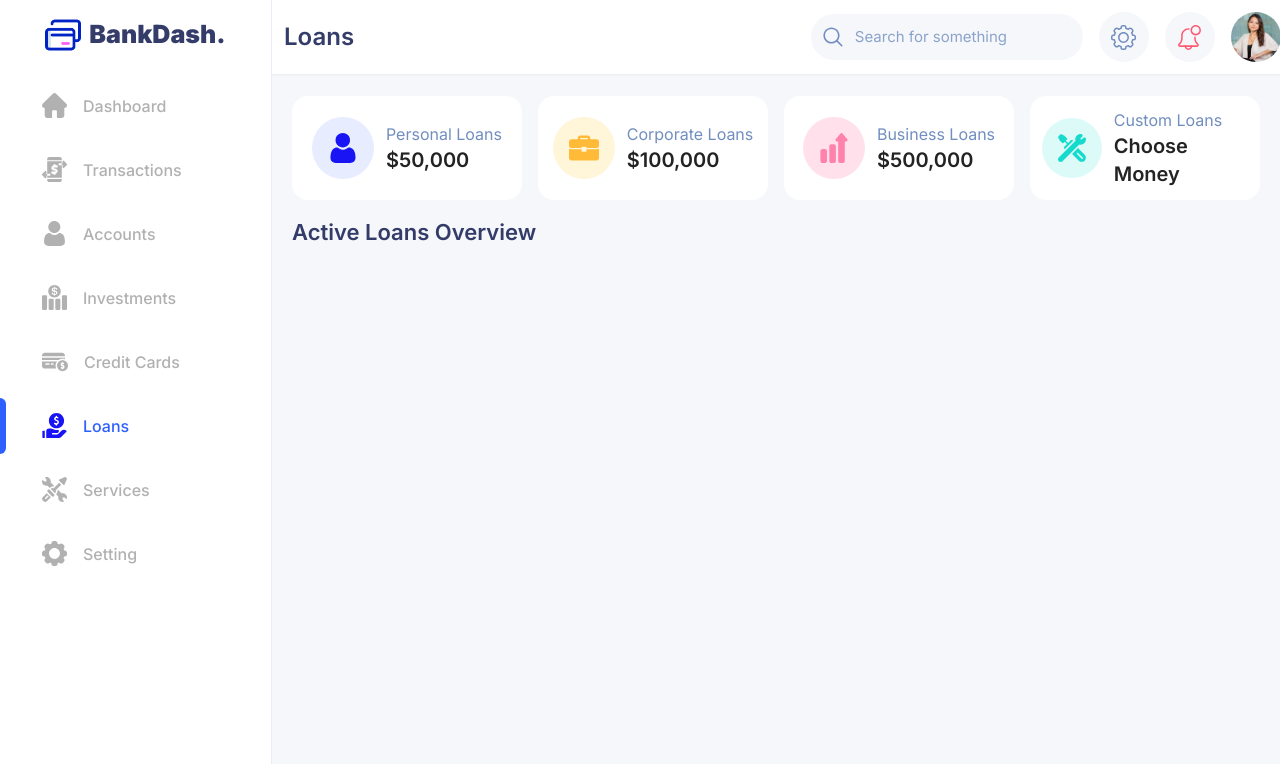
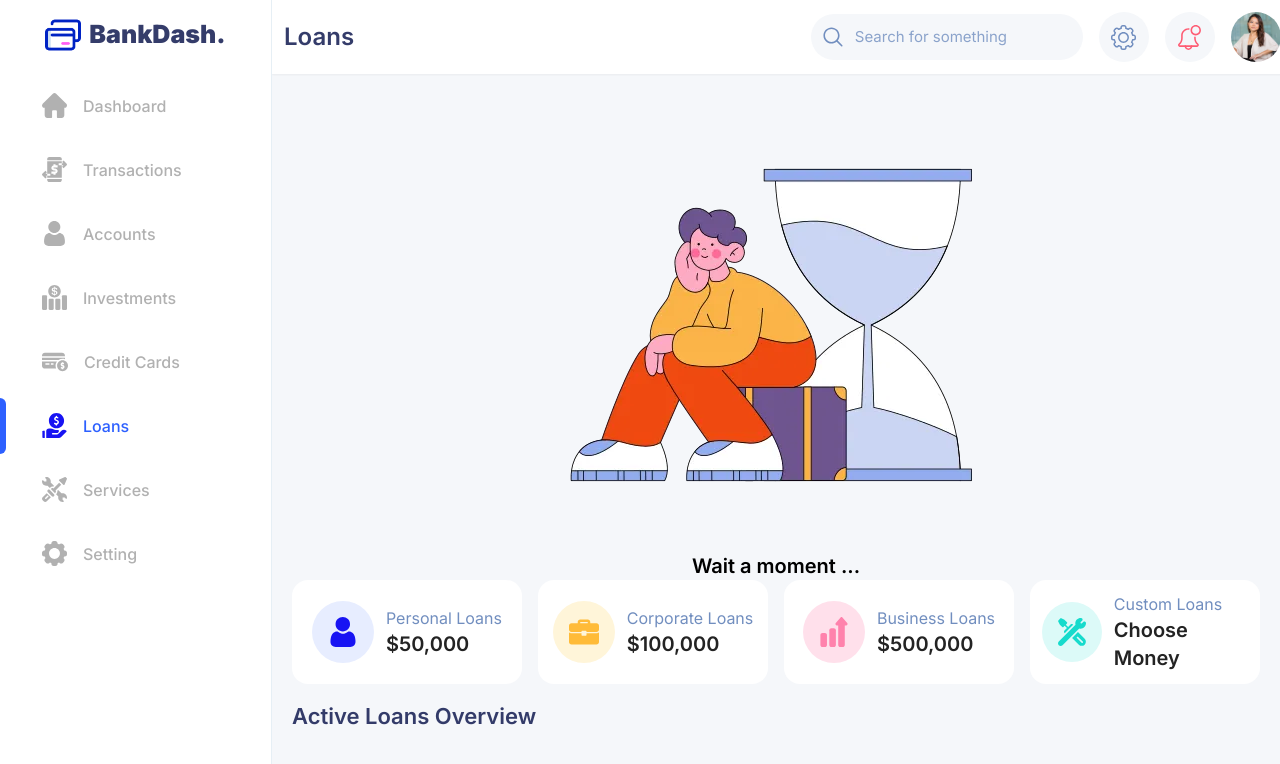
Before and after one commit to Nhud4/bank-dash, a Next.js app: page /loans in a window 1280 px wide. Shown: the top 764 px of the page. Built offline with nearby package versions, Linux system fonts and the light colour scheme.

Commit message:
add loading page

```diff
--- a/app/layout.tsx
+++ b/app/layout.tsx
@@ -1,6 +1,8 @@
 import type { Metadata } from 'next'
 import { Inter } from 'next/font/google'
 import { SpeedInsights } from '@vercel/speed-insights/next'
+import { Suspense } from 'react'
+import Loading from './loading'
 import './globals.css'
 
 const inter = Inter({ subsets: ['latin'] })
@@ -14,7 +16,7 @@ export default function RootLayout({ children }: { children: React.ReactNode })
   return (
     <html lang='en'>
       <body className={inter.className}>
-        {children}
+        <Suspense fallback={<Loading />}>{children}</Suspense>
         <SpeedInsights />
       </body>
     </html>
--- /dev/null
+++ b/app/loading.tsx
@@ -0,0 +1,14 @@
+'use client'
+
+import React from 'react'
+import Image from 'next/image'
+import LoadingImage from '@/public/assets/images/loading.webp'
+
+export default function Loading() {
+  return (
+    <div className='flex flex-col justify-center items-center'>
+      <Image src={LoadingImage} alt='image' />
+      <h1 className='text-xl font-semibold'>Wait a moment ...</h1>
+    </div>
+  )
+}
--- a/app/loans/page.tsx
+++ b/app/loans/page.tsx
@@ -6,10 +6,12 @@ import UserIcon from '@/public/assets/icons/user-1.svg'
 import BagIcon from '@/public/assets/icons/briefcase.svg'
 import ChartIcon from '@/public/assets/icons/graph.svg'
 import SupportIcon from '@/public/assets/icons/support.svg'
+import Loading from '../loading'
 
 export default function Page() {
   return (
     <>
+      <Loading />
       <div className='grid grid-cols-4 gap-4'>
         <GeneralCard
           src={UserIcon}
```
Also changed, not shown: public/assets/images/loading.webp (added), public/assets/images/udin.png (deleted).
